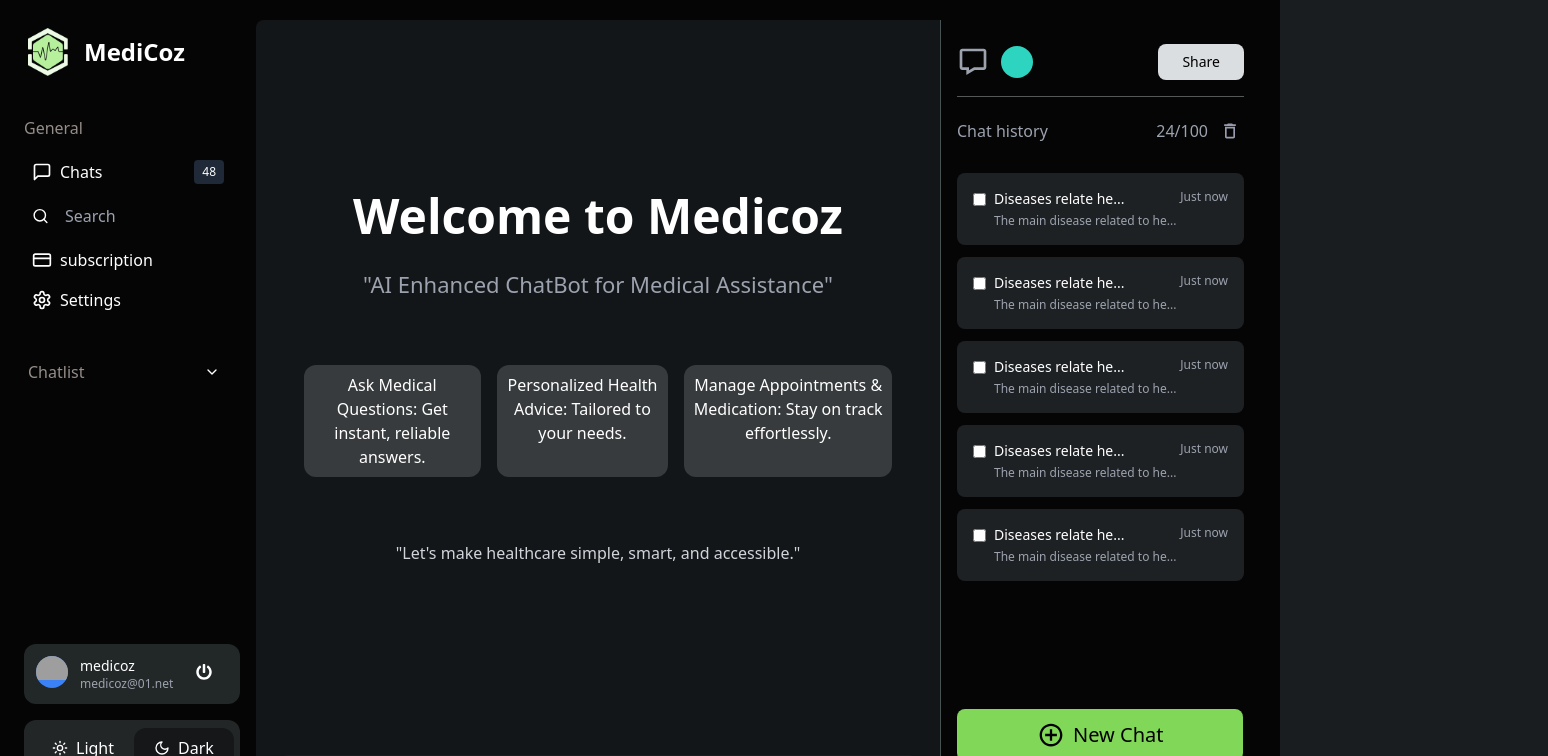
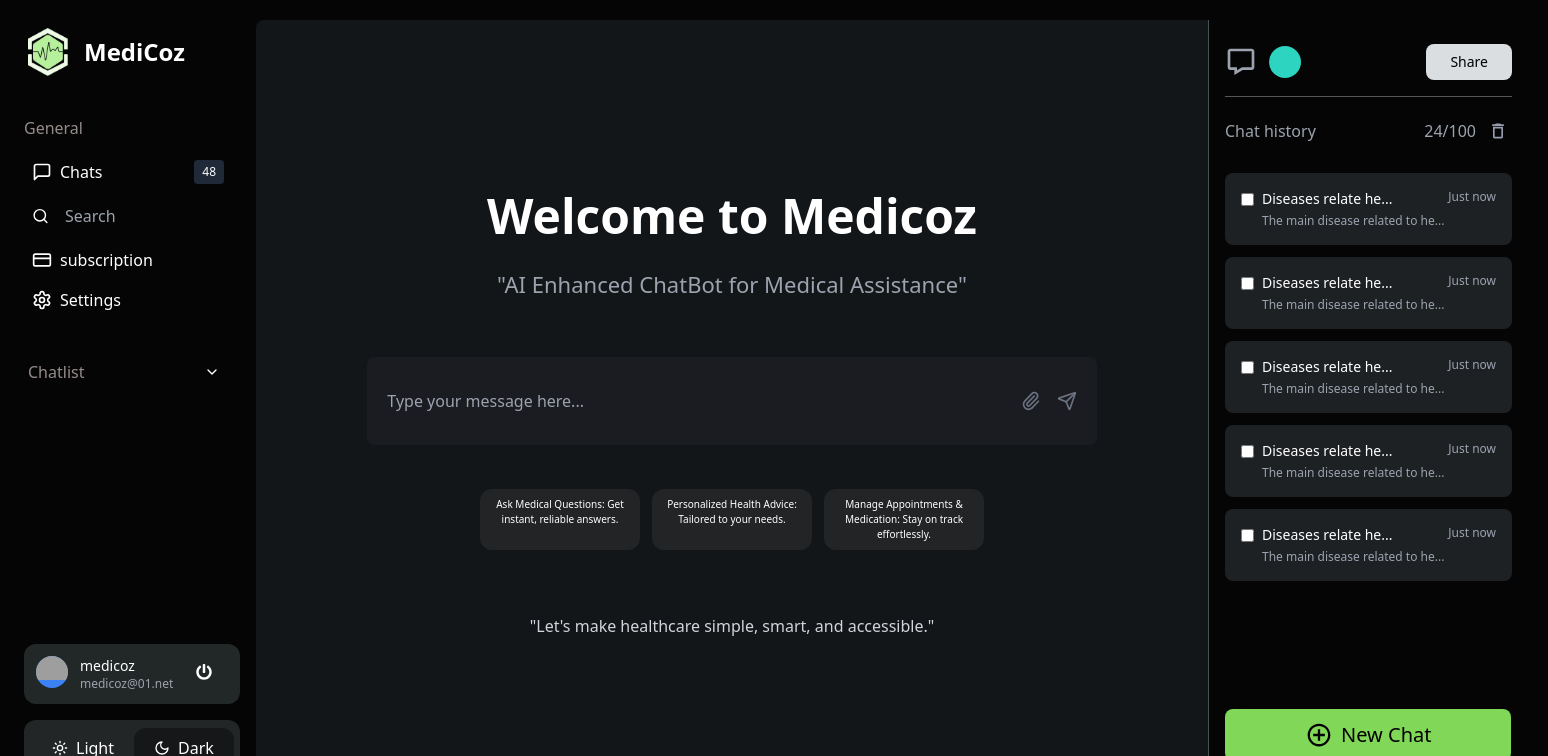
Before and after one commit to Viswajith2003/medicoz, a Next.js app: page / in a window 1280 px wide. Both pictures are taken after a click on the button "Sign In With Medicoz". Shown: the top 756 px of the page, 1548 px wide, since content can reach past the window. Built offline with nearby package versions, Linux system fonts and the light colour scheme; grey boxes are pictures that could not be loaded.

Commit message:
chatinterface ready

```diff
--- a/src/app/components/chatHistory.jsx
+++ b/src/app/components/chatHistory.jsx
@@ -3,7 +3,7 @@ import { BiMessage } from "react-icons/bi";
 import { MdOutlineDelete } from "react-icons/md";
 import { IoMdAddCircleOutline } from "react-icons/io";
 
-export default function ChatHistory({ theme }) {
+export default function ChatHistory({ theme , openChat}) {
   const chatItems = Array(5).fill({
     title: "Diseases relate he...",
     description: "The main disease related to he...",
@@ -118,7 +118,10 @@ export default function ChatHistory({ theme }) {
           </div>
         ))}
       </div>
-      <button className="flex items-center space-x-2 bg-[#80d758] px-20 rounded-lg mt-32 mx-4 py-3 text-black p-2">
+      <button
+        onClick={openChat} // Trigger the function passed as a prop
+        className="flex items-center space-x-2 bg-[#80d758] px-20 rounded-lg mt-32 mx-4 py-3 text-black p-2"
+      >
         <IoMdAddCircleOutline className="w-7 h-7" />
         <span className="text-xl">New Chat</span>
       </button>
--- a/src/app/components/mainContent.jsx
+++ b/src/app/components/mainContent.jsx
@@ -1,27 +1,109 @@
-import { BsSend } from "react-icons/bs";
-import { LuPaperclip } from "react-icons/lu";
 import { useState } from "react";
-export default function MainContent({ theme }) {
+import { Send, Paperclip } from "lucide-react";
+
+const ChatInterface = ({ theme }) => {
+  const [messages, setMessages] = useState([]);
+  const [newMessage, setNewMessage] = useState("");
+  const [selectedFile, setSelectedFile] = useState(null);
+
+  const handleSendMessage = () => {
+    if (newMessage.trim()) {
+      setMessages([...messages, { text: newMessage, sender: "user" }]);
+      setNewMessage("");
+      // Simulate AI response
+      setTimeout(() => {
+        setMessages((prev) => [
+          ...prev,
+          {
+            text: "I'm your medical assistant. How can I help you today?",
+            sender: "ai",
+          },
+        ]);
+      }, 1000);
+    }
+  };
+
+  const handleFileChange = (event) => {
+    setSelectedFile(event.target.files[0]);
+  };
+
+  return (
+    <div
+      className={`flex-1 flex flex-col mt-5 mb-5 rounded-l-lg  ${
+        theme === "light" ? "bg-gray-50" : "bg-[#131619]"
+      }`}
+    >
+      {/* Chat messages area */}
+      <div className="flex-1 overflow-y-auto p-4">
+        {messages.map((message, index) => (
+          <div
+            key={index}
+            className={`mb-4 ${
+              message.sender === "user" ? "text-right" : "text-left"
+            }`}
+          >
+            <div
+              className={`inline-block p-3 rounded-lg max-w-[70%] ${
+                message.sender === "user"
+                  ? "bg-[#80d758] text-black"
+                  : theme === "light"
+                  ? "bg-gray-200"
+                  : "bg-[#1b1c21] text-white"
+              }`}
+            >
+              {message.text}
+            </div>
+          </div>
+        ))}
+      </div>
+
+      {/* Input area */}
+      <div className="p-4">
+        <div
+          className={`flex items-center p-3 rounded-lg ${
+            theme === "light"
+              ? "bg-white border-[#1b1c21]"
+              : "bg-[#1b1c21] border-gray-700"
+          }`}
+        >
+          <input
+            type="text"
+            value={newMessage}
+            onChange={(e) => setNewMessage(e.target.value)}
+            onKeyPress={(e) => e.key === "Enter" && handleSendMessage()}
+            placeholder="Type your message here..."
+            className="flex-1 bg-transparent border-none pl-2 outline-none dark:text-white"
+          />
+          <input
+            type="file"
+            onChange={handleFileChange}
+            className="hidden"
+            id="chat-file"
+          />
+          <label htmlFor="chat-file" className="p-2 rounded-lg cursor-pointer">
+            <Paperclip className="w-5 h-5 text-gray-500 hover:text-gray-300" />
+          </label>
+          <button onClick={handleSendMessage} className="p-2 rounded-lg">
+            <Send className="w-5 h-5 text-gray-500 hover:text-gray-300" />
+          </button>
+        </div>
+      </div>
+    </div>
+  );
+};
+
+const MainContent = ({ theme, showChat }) => {
   const features = [
     "Ask Medical Questions: Get instant, reliable answers.",
     "Personalized Health Advice: Tailored to your needs.",
     "Manage Appointments & Medication: Stay on track effortlessly.",
   ];
-  const [selectedFile, setSelectedFile] = useState(null);
-  const handleFileChange = (event) => {
-    setSelectedFile(event.target.files[0]);
-  };
-  const handleFileUpload = () => {
-    if (selectedFile) {
-      const formData = new FormData();
-      formData.append("file", selectedFile);
-      // Make API call to upload the file
-      console.log("File uploaded successfully");
-    }
-  };
-  return (
+
+  return showChat ? (
+    <ChatInterface theme={theme} />
+  ) : (
     <div
-      className={`flex-1 pt-40 rounded-tr-none rounded-br-none  mb-5 mt-5 text-center rounded-lg ${
+      className={`flex-1 pt-40 rounded-tr-none rounded-br-none mb-5 mt-5 text-center rounded-lg ${
         theme === "light" ? "bg-gray-50" : "bg-[#131619]"
       }`}
     >
@@ -35,45 +117,52 @@ export default function MainContent({ theme }) {
       <p className="mb-6 text-[22px] text-gray-400">
         "AI Enhanced ChatBot for Medical Assistance"
       </p>
-      <div className="box flex gap-4 mx-12 mt-16">
+
+      <div className="p-8 w-5/6 ml-auto mr-auto">
+        <div
+          className={`flex items-center p-3 rounded-lg  ${
+            theme === "light"
+              ? "bg-white border-[#1b1c21]"
+              : "bg-[#1b1c21] border-gray-700"
+          }`}
+        >
+          <input
+            type="text"
+            // value={newMessage}
+            onChange={(e) => setNewMessage(e.target.value)}
+            onKeyPress={(e) => e.key === "Enter" && handleSendMessage()}
+            placeholder="Type your message here..."
+            className="flex-1 bg-transparent border-none pl-2 outline-none py-5 dark:text-white"
+          />
+          <input
+            type="file"
+            // onChange={handleFileChange}
+            className="hidden"
+            id="chat-file"
+          />
+          <label htmlFor="chat-file" className="p-2 rounded-lg cursor-pointer">
+            <Paperclip className="w-5 h-5 text-gray-500 hover:text-gray-300" />
+          </label>
+          <button
+            // onClick={handleSendMessage}
+            className="p-2 rounded-lg"
+          >
+            <Send className="w-5 h-5 text-gray-500 hover:text-gray-300" />
+          </button>
+        </div>
+      </div>
+      <div className="box flex gap-3 mx-56 mt-3">
         {features.map((feature, index) => (
-          <div key={index} className="bg-[#373b3d] p-2 rounded-xl">
-            <p>{feature}</p>
+          <div key={index} className="bg-[#222425] p-2 rounded-xl w-40">
+            <p className="text-[10px]">{feature}</p>
           </div>
         ))}
       </div>
-      <p className={`mb-6 text-gray-300 mt-16`}>
+      <p className="mb-6 text-gray-300 mt-16">
         "Let's make healthcare simple, smart, and accessible."
       </p>
-
-      <div
-        className={`type flex items-center  mx-6 mt-[190px] ${
-          theme === "light"
-            ? "bg-white border-[#1b1c21]"
-            : "bg-[#1b1c21] border-gray-700"
-        } p-3 rounded-lg`}
-      >
-        <input
-          type="text"
-          placeholder="Ask any thing you want...?"
-          className="flex-1 bg-transparent border-none pl-2 outline-none dark:text-white"
-        />
-        <input
-          type="file"
-          onChange={handleFileChange}
-          className="hidden"
-          id="file"
-        />
-        <label htmlFor="file" className="p-2  rounded-lg">
-          <LuPaperclip className="text-gray-500 hover:text-gray-300" size={20} />
-        </label>
-        <button
-          onClick={handleFileUpload}
-          className="p-2  rounded-lg"
-        >
-          <BsSend className="text-gray-500 hover:text-gray-300" size={20} />
-        </button>
-      </div>
     </div>
   );
-}
+};
+
+export default MainContent;
--- a/src/app/page.jsx
+++ b/src/app/page.jsx
@@ -1,7 +1,5 @@
 "use client";
-
 import { useState } from "react";
-import { useRouter } from "next/navigation";
 import Sidebar from "./components/sidebar";
 import MainContent from "./components/mainContent";
 import ChatHistory from "./components/chatHistory";
@@ -11,9 +9,10 @@ export default function Home() {
   const [isSidebarOpen, setIsSidebarOpen] = useState(true);
   const [theme, setTheme] = useState("dark");
   const [isAuthenticated, setIsAuthenticated] = useState(false);
+  const [isChatOpen, setIsChatOpen] = useState(false);
 
   const handleSignIn = () => {
-    setIsAuthenticated(true); // Set authenticated state to true
+    setIsAuthenticated(true);
   };
 
   return isAuthenticated ? (
@@ -24,9 +23,9 @@ export default function Home() {
         theme={theme}
         setTheme={setTheme}
       />
-      <div className={`flex-1 flex bg-[#050505]`}>
-        <MainContent theme={theme} />
-        <ChatHistory theme={theme} />
+      <div className="flex-1 flex bg-[#050505]">
+        <MainContent theme={theme} showChat={isChatOpen} />{" "}
+        <ChatHistory theme={theme} openChat={() => setIsChatOpen(true)} />{" "}
       </div>
     </div>
   ) : (
```
